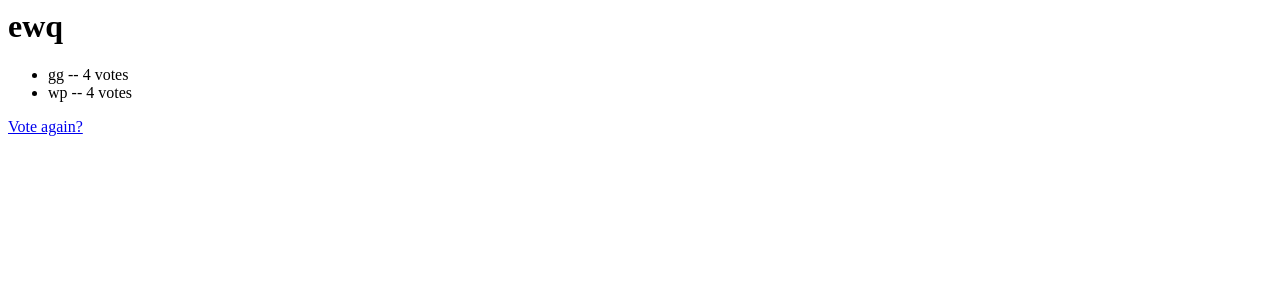
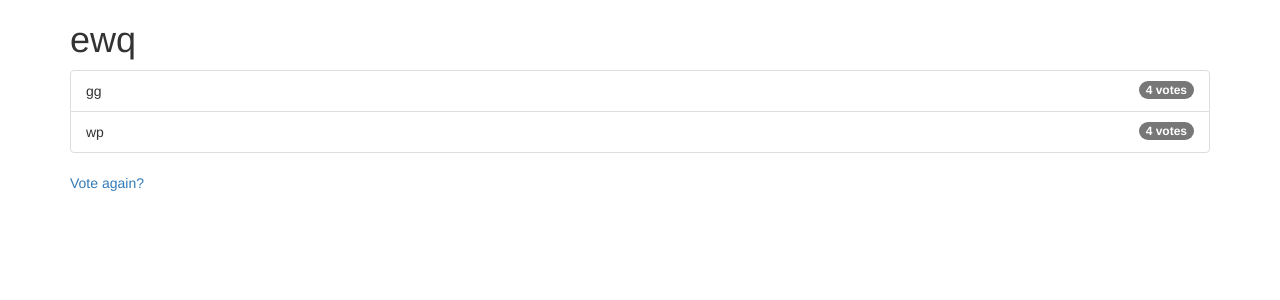
Before and after one commit to Aleadinglight/DjangoRestAPI, a Django app: page /polls/1/results/ in a window 1280 px wide. Shown: the top 300 px of the page. Run offline with Django 3.2, Linux system fonts and the light colour scheme; data comes from the database, SQL or seed files in the repository; both versions use the stored data as it was after the commit; some libraries are stand-ins or nearby versions.

Commit message:
make index.html and results.html look better

```diff
--- a/polls_vote/polls/templates/polls/results.html
+++ b/polls_vote/polls/templates/polls/results.html
@@ -1,9 +1,22 @@
-<h1>{{ question.question_text }}</h1>
+<!DOCTYPE html>
+<html>
+<head>
+<link rel="stylesheet" href="https://maxcdn.bootstrapcdn.com/bootstrap/3.3.7/css/bootstrap.min.css">
 
-<ul>
-{% for choice in question.choice_set.all %}
-    <li>{{ choice.choice_text }} -- {{ choice.votes }} vote{{ choice.votes|pluralize }}</li>
-{% endfor %}
-</ul>
+<script src="https://ajax.googleapis.com/ajax/libs/jquery/3.3.1/jquery.min.js"></script>
 
-<a href="{% url 'polls:detail' question.id %}">Vote again?</a>
+<script src="https://maxcdn.bootstrapcdn.com/bootstrap/3.3.7/js/bootstrap.min.js"></script>
+</head>
+
+<body>
+<div class="container">
+	<h1>{{ question.question_text }}</h1>
+	<div class="list-group">
+	{% for choice in question.choice_set.all %}
+		<p class="list-group-item">{{ choice.choice_text }}<span class="badge">{{ choice.votes }} vote{{ choice.votes|pluralize }}</span></p>
+	{% endfor %}
+	</div>
+	<a href="{% url 'polls:detail' question.id %}">Vote again?</a>
+</div>
+</body>
+</html>
```
Also changed, not shown: polls_vote/db.sqlite3.
